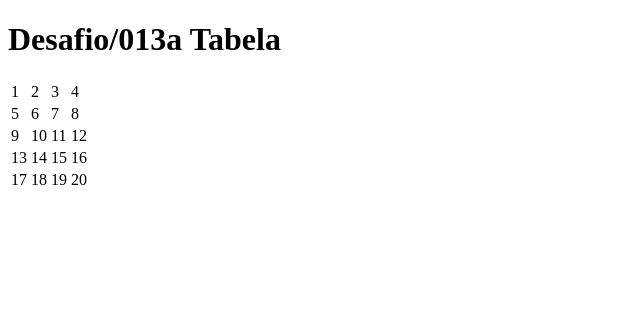
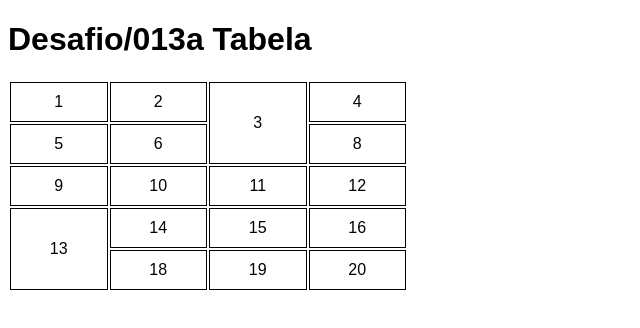
Before and after one commit to joseantonino/html-css, a plain HTML site: page desafios/desafio013a.html in a window 1280 px wide. Shown: the whole page, without its empty margins (0-640 px from the left). Drawn offline with Linux system fonts and the light colour scheme.

Commit message:
criei desafio 013a

```diff
--- a/desafios/desafio013a.html
+++ b/desafios/desafio013a.html
@@ -7,22 +7,41 @@
     </head>
         <body>
 
+            <style>
+
+                body   {
+                  font-family: Arial, Helvetica, sans-serif;
+                }
+
+                table  {
+                    /*border-collapse: collapse;*/
+                    width: 400px;
+                }
+
+                td   {
+                    border: 1px solid black;
+                    padding: 10px;
+                    text-align: center;
+                }
+
+
+            </style>
+
             <h1>Desafio/013a Tabela</h1>
 
             <table>
-
                 <tr>
                    <td>1</td>
                    <td>2</td>
-                   <td>3</td>
+                   <td rowspan="2">3</td>
                    <td>4</td>
                 </tr>
 
                 <tr>
                    <td>5</td>
                    <td>6</td>
-                   <td>7</td>
-                   <td>8</td>
+                   <!--<td>7</td> -->
+                   <td colspan="3">8</td>
                 </tr>
 
                 <tr>
@@ -33,18 +52,19 @@
                 </tr>
 
                 <tr>
-                   <td>13</td>
+                    <td rowspan="2">13</td>
                     <td>14</td>
                     <td>15</td>
                     <td>16</td>
                 </tr>
 
                 <tr>
-                   <td>17</td>
+                    <!--<td>17</td> -->
                     <td>18</td>
                     <td>19</td>
                     <td>20</td>
                 </tr>
+
 
             </table>
 
```
Lines whose indentation alone changed are shown as unchanged.
